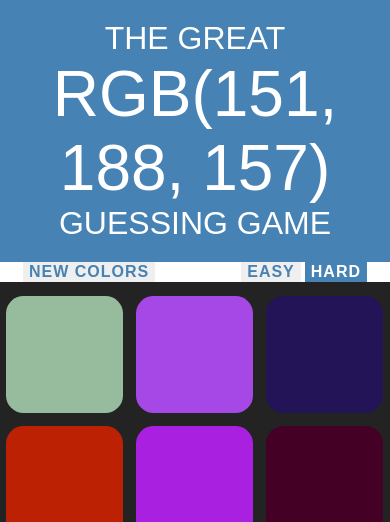
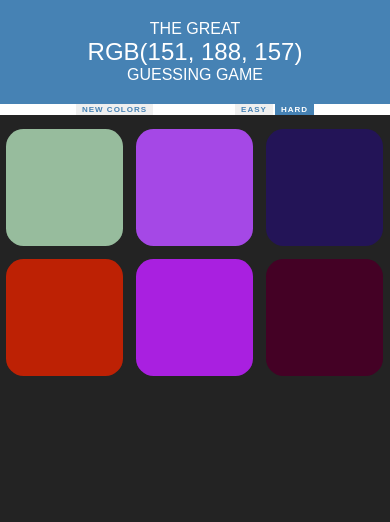
Before and after one commit to dvbem/colorGame, a PHP site: page /colorGame.html in a window 390 px wide. Shown: the top 522 px of the page. Run offline with PHP 8.4, Linux system fonts and the light colour scheme.

Commit message:
made color game responsive

```diff
--- a/colorGame.css
+++ b/colorGame.css
@@ -74,3 +74,22 @@ button:focus,
 button:active {
     outline: none;
 }
+
+@media screen and (max-width: 540px) {
+    h1 {font-size: 1em;}
+    .heading__span {
+        font-size: 150%;
+    }
+    .stripe {
+        font-size: .5em;
+    }
+}
+@media screen and (max-width: 200px) {
+    h1 {font-size: .8em;}
+    .heading__span {
+        font-size: 120%;
+    }
+    .stripe {
+        font-size: .3em;
+    }
+}
```
